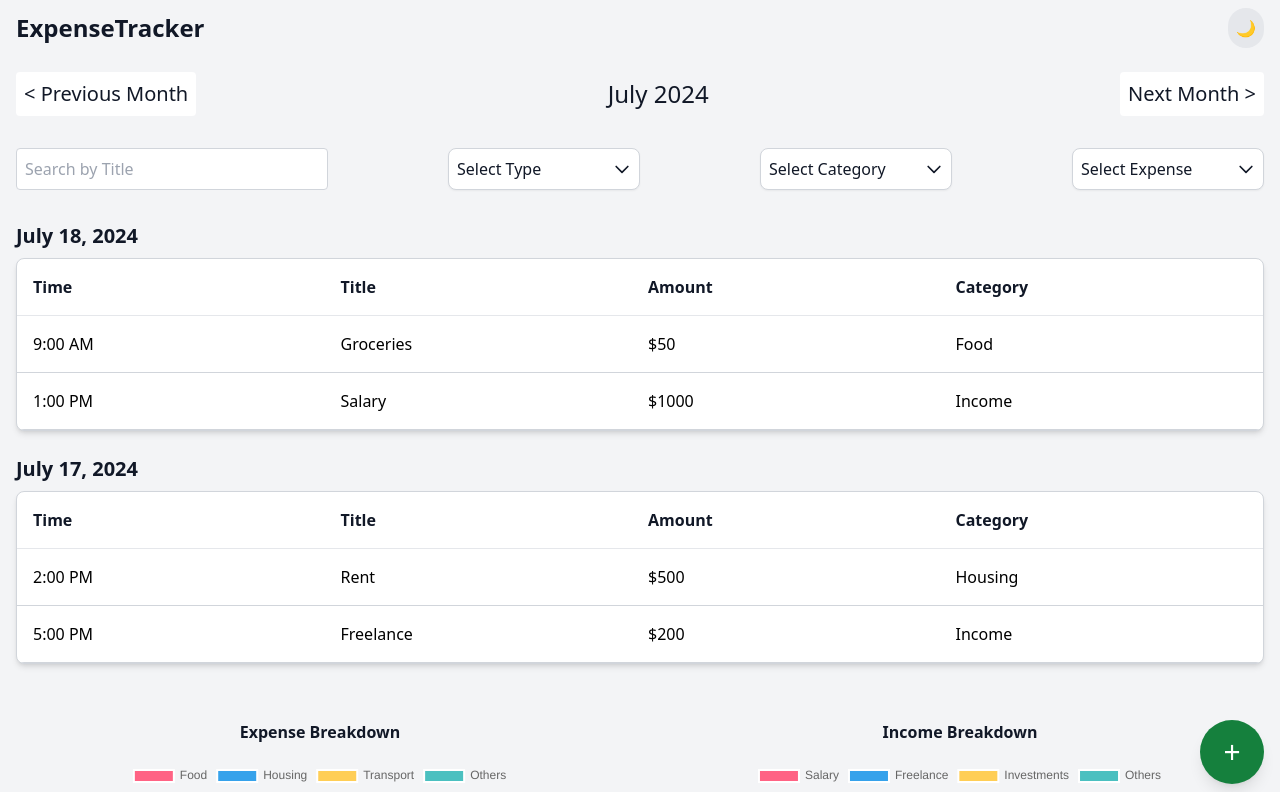
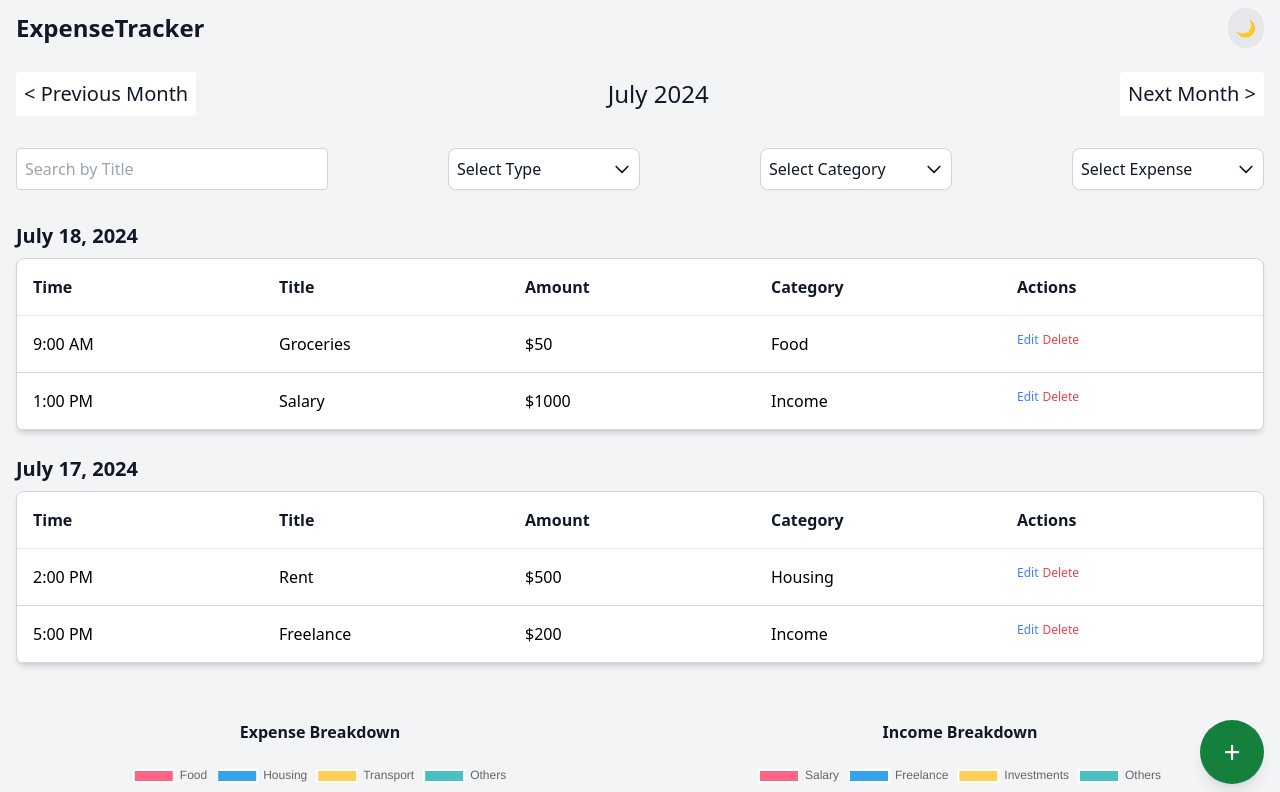
Before and after one commit to Shoaibxaif/expense-tracker, a React (Vite) app: page / in a window 1280 px wide. Shown: the top 792 px of the page. Built offline with nearby package versions, Linux system fonts and the light colour scheme.

Commit message:
add edit or delete button

```diff
--- a/src/components/TransactionTable.jsx
+++ b/src/components/TransactionTable.jsx
@@ -33,6 +33,16 @@ const transactions = [
 ];
 
 const TransactionTable = () => {
+  const handleEdit = (id) => {
+    // Implement edit logic here
+    console.log(`Edit transaction with id: ${id}`);
+  };
+
+  const handleDelete = (id) => {
+    // Implement delete logic here
+    console.log(`Delete transaction with id: ${id}`);
+  };
+
   const dates = Array.from(new Set(transactions.map((t) => t.date))); // Unique dates
 
   return (
@@ -43,11 +53,12 @@ const TransactionTable = () => {
             {day}
           </div>
           <div className="bg-white dark:bg-gray-800 shadow-md rounded-lg overflow-hidden border border-gray-300 dark:border-gray-700">
-            <div className="grid grid-cols-4 gap-4 p-4 border-b font-semibold text-gray-900 dark:text-gray-100">
+            <div className="grid grid-cols-5 gap-4 p-4 border-b font-semibold text-gray-900 dark:text-gray-100">
               <div className="text-xs sm:text-sm md:text-base">Time</div>
               <div className="text-xs sm:text-sm md:text-base">Title</div>
               <div className="text-xs sm:text-sm md:text-base">Amount</div>
               <div className="text-xs sm:text-sm md:text-base">Category</div>
+              <div className="text-xs sm:text-sm md:text-base">Actions</div> {/* Actions column */}
             </div>
 
             {transactions
@@ -55,17 +66,25 @@ const TransactionTable = () => {
               .map((transaction, index) => (
                 <div
                   key={index}
-                  className="grid grid-cols-4 gap-4 p-4 border-b border-gray-300 dark:border-gray-700"
+                  className="grid grid-cols-5 gap-4 p-4 border-b border-gray-300 dark:border-gray-700"
                 >
                   <div className="text-sm sm:text-base dark:text-gray-100">{transaction.time}</div>
-                  <div className="text-sm sm:text-base dark:text-gray-100 ">
-                    {transaction.title}
-                  </div>
-                  <div className="text-sm sm:text-base dark:text-gray-100">
-                    ${transaction.amount}
-                  </div>
-                  <div className="text-sm sm:text-base dark:text-gray-100">
-                    {transaction.category}
+                  <div className="text-sm sm:text-base dark:text-gray-100">{transaction.title}</div>
+                  <div className="text-sm sm:text-base dark:text-gray-100">${transaction.amount}</div>
+                  <div className="text-sm sm:text-base dark:text-gray-100">{transaction.category}</div>
+                  <div className="text-sm sm:text-xs dark:text-gray-100">
+                    <span
+                      onClick={() => handleEdit(transaction.id)}
+                      className="cursor-pointer text-blue-500 hover:underline"
+                    >
+                      Edit
+                    </span>
+                    <span
+                      onClick={() => handleDelete(transaction.id)}
+                      className="cursor-pointer text-red-500 hover:underline ml-1 pr-1"
+                    >
+                      Delete
+                    </span>
                   </div>
                 </div>
               ))}
--- a/tailwind.config.js
+++ b/tailwind.config.js
@@ -5,7 +5,12 @@ module.exports = {
     "./src/**/*.{js,ts,jsx,tsx}",
   ],
   theme: {
-    extend: {},
+    extend: {
+      fontSize: {
+        'custom-text-size': '0.875rem',
+
+      },
+    },
   },
   plugins: [],
 }
```
